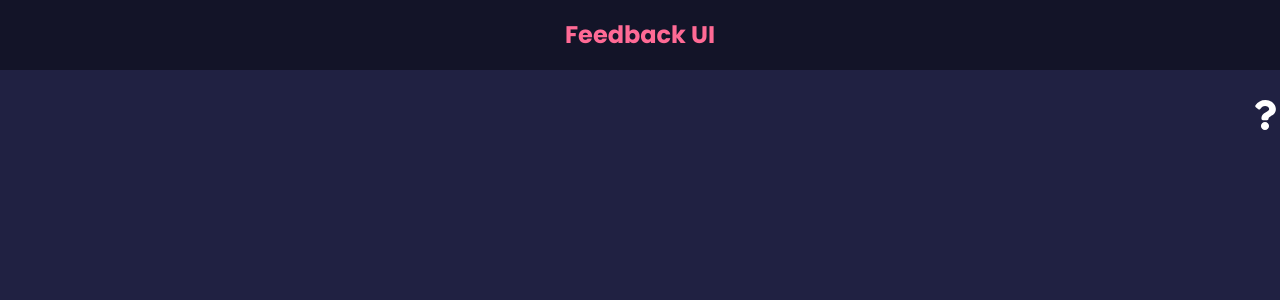
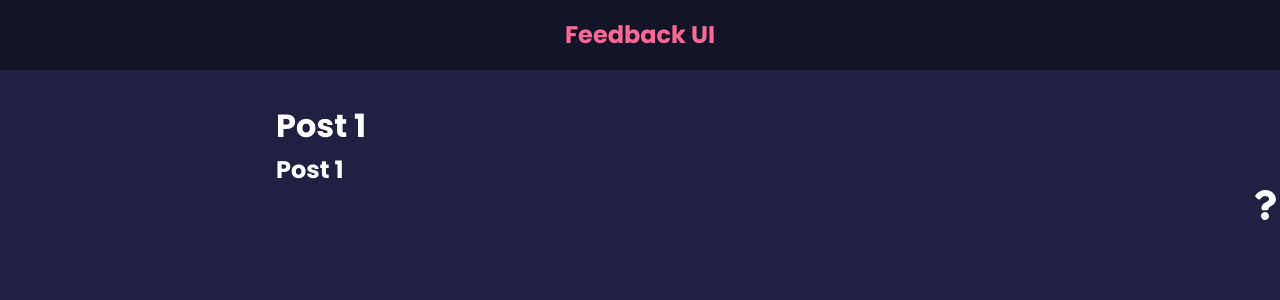
Before and after one commit to Novailoveyou/u-tm-react-feedback-ui, a React (Create React App) app: page /post/1/1 in a window 1280 px wide. Before the commit this address had no page. Shown: the top 300 px of the page. Built offline with nearby package versions, Linux system fonts and the light colour scheme.

Commit message:
useParams multiple dynamic routes

```diff
--- a/src/App.js
+++ b/src/App.js
@@ -46,7 +46,7 @@ const App = () => {
           />
 
           <Route path='/about' element={<AboutPage />} />
-          <Route path='/post/:id' element={<Post />} />
+          <Route path='/post/:id/:name' element={<Post />} />
         </Routes>
       </div>
 
--- a/src/components/Post.jsx
+++ b/src/components/Post.jsx
@@ -6,6 +6,7 @@ const Post = () => {
   return (
     <div>
       <h1>Post {params.id}</h1>
+      <h2>Post {params.name}</h2>
     </div>
   )
 }
```
